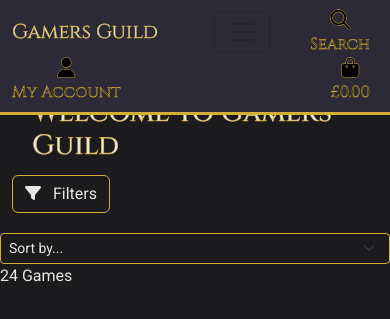
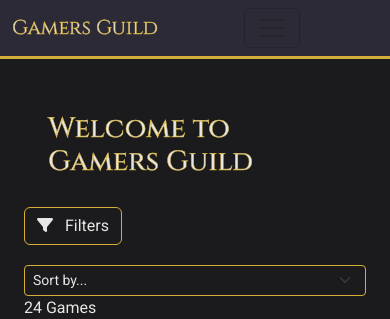
Before and after one commit to Lyd-W/gamers-guild, a Django app: page / in a window 390 px wide. Shown: the top 319 px of the page. Run offline with Django 4.2, Linux system fonts and the light colour scheme; data comes from the database, SQL or seed files in the repository; both versions use the stored data as it was after the commit; some libraries are stand-ins or nearby versions.

Commit message:
Style mobile layout

```diff
--- a/home/templates/home/index.html
+++ b/home/templates/home/index.html
@@ -19,13 +19,13 @@
   </section>
   <section class="games-container">
     <div class="sort-filter-container">
-      <section class="filter">
+      <section class="filter px-4">
         {% include "includes/mobile-game-filter.html" %}
         <div data-sticky-sidebar class="filter-sidebar d-none d-md-block">
           <p class="filter-header">Filter By:</p>
         </div>
       </section>
-      <section class="sort-dropdown">
+      <section class="sort-dropdown px-4">
         <select id="sort-selector" class="form-select form-select-sm">
           <option value="reset"
                   {% if current_sorting == 'None_None' %}selected{% endif %}>Sort by...</option>
@@ -166,7 +166,7 @@
           </div>
           <a href="{% url 'home' %}" class="btn clear-filters-btn">Clear Filters</a>
         </div>
-        <div class="container-fluid games">
+        <div class="container-fluid games px-4">
           <div class="card-display row">
             <div class="col-12 mt-3">
               <div class="row g-4">
--- a/shop/templates/shop/add_product.html
+++ b/shop/templates/shop/add_product.html
@@ -12,9 +12,9 @@
     </div>
 {% endblock page_header %}
 {% block content %}
-    <div class="checkout-page-title container">
+    <div class="add-product-page-title container">
         <div class="row">
-            <div class="col-12 col-md-6">
+            <div class="col">
                 <h2>Product Management</h2>
                 <h3>Add a Product</h3>
             </div>
--- a/shop/templates/shop/edit_product.html
+++ b/shop/templates/shop/edit_product.html
@@ -12,9 +12,9 @@
     </div>
 {% endblock page_header %}
 {% block content %}
-    <div class="checkout-page-title container">
+    <div class="edit-product-page-title container">
         <div class="row">
-            <div class="col-12 col-md-6">
+            <div class="col">
                 <h2>Product Management</h2>
                 <h3>Edit a Product</h3>
             </div>
--- a/shop/templates/shop/shop.html
+++ b/shop/templates/shop/shop.html
@@ -13,7 +13,7 @@
 {% endblock page_header %}
 {% block content %}
   <section class="shop-container">
-    <div class="sort-filter-container">
+    <div class="sort-filter-container px-4">
       <section class="filter">
             {% include "includes/mobile-game-filter.html" %}
       </section>
@@ -76,7 +76,7 @@
               </form>
             <a href="{% url 'shop' %}" class="btn clear-filters-btn">Clear Filters</a>
         </div>
-        <div class="products">
+        <div class="products px-4">
             <div class="row g-4">
             {% for product in products %}
               <div class="col-12 col-md-4 col-lg-3 d-flex">
--- a/static/css/base.css
+++ b/static/css/base.css
@@ -116,9 +116,10 @@ h1 {
 .home-page-title,
 .checkout-page-title,
 .login-page-title,
-.profile-title {
+.profile-title,
+.add-product-page-title,
+.edit-product-page-title {
    margin-top: 6rem;
-   padding-left: 2rem;
 }
 
 .categories {
@@ -139,7 +140,8 @@ h1 {
     justify-content: space-evenly;
 }
 
-.shop-page-title {
+.shop-page-title,
+.home-page-title {
   padding: 1rem 3rem;
 }
 
@@ -166,6 +168,10 @@ h1 {
 .shop-container, .games-container {
   display: flex;
   flex-direction: column;
+}
+
+.filters-btn {
+  margin-left: 0!important;
 }
 
 .filters-btn, .filters-btn:hover {
@@ -616,8 +622,7 @@ select option[value=""] {
 
 
 @media (min-width: 992px) {
-
-
+}
 
 @media (min-width: 1200px) {
 
--- a/templates/includes/mobile-shop-menu.html
+++ b/templates/includes/mobile-shop-menu.html
@@ -1,4 +1,4 @@
-<li class="nav-item dropdown">
+<li class="nav-item dropdown d-md-none">
   <a class="nav-link dropdown-toggle" href="#" id="shopDropdown" role="button" data-bs-toggle="dropdown">
     Shop
   </a>
--- a/templates/includes/mobile-top-header.html
+++ b/templates/includes/mobile-top-header.html
@@ -1,8 +1,32 @@
-<li class="list-inline-item">
-    <a class="text-black nav-link d-block d-md-none"
+<li class="list-inline-item dropdown">
+    <div class="dropdown-menu border-0" aria-labelledby="user-options">
+        {% if request.user.is_authenticated %}
+            {% if request.user.is_superuser %}
+                <a href="{% url 'add_product' %}" class="dropdown-item">Product Management</a>
+            {% endif %}
+            <a href="" class="dropdown-item">My Profile</a>
+            <a href="{% url 'account_logout' %}" class="dropdown-item">Logout</a>
+        {% else %}
+            <a href="{% url 'account_signup' %}" class="dropdown-item">Register</a>
+            <a href="{% url 'account_login' %}" class="dropdown-item">Login</a>
+        {% endif %}
+            <a class="nav-link d-block d-md-none"
+                href="#"
+                id="user-options"
+                data-bs-toggle="dropdown"
+                aria-haspopup="true"
+                aria-expanded="false">
+                <div class="text-center">
+                    <div>
+                        <i class="fas fa-user fa-lg"></i>
+                    </div>
+                    <p class="my-0">My Account</p>
+                </div>
+            </a>
+            <a class="nav-link d-block d-md-none"
                 href="#"
                 id="mobile-search"
-       data-toggle="dropdown"
+                data-bs-toggle="dropdown"
                 aria-haspopup="true"
                 aria-expanded="false">
                     <div class="text-center">
@@ -12,8 +36,7 @@
                         <p class="my-0">Search</p>
                     </div>
             </a>
-    <div class="dropdown-menu border-0 w-100 p-3 rounded-0 my-0"
-         aria-labelledby="mobile-search">
+        <div class="dropdown-menu border-0 w-100 p-3 rounded-0 my-0" aria-labelledby="mobile-search">
             <form class="form" method="GET" action="{% url 'shop' %}">
                 <div class="input-group w-100">
                     <input class="form-control "
@@ -28,48 +51,5 @@
                 </div>
             </form>
         </div>
-</li>
-<li class="list-inline-item dropdown">
-    <a class="text-black nav-link d-block d-md-none"
-       href="#"
-       id="user-options"
-       data-toggle="dropdown"
-       aria-haspopup="true"
-       aria-expanded="false">
-        <div class="text-center">
-            <div>
-                <i class="fas fa-user fa-lg"></i>
-            </div>
-            <p class="my-0">My Account</p>
-        </div>
-    </a>
-    <div class="dropdown-menu border-0" aria-labelledby="user-options">
-        {% if request.user.is_authenticated %}
-            {% if request.user.is_superuser %}
-                <a href="{% url 'add_product' %}" class="dropdown-item">Product Management</a>
-            {% endif %}
-            <a href="" class="dropdown-item">My Profile</a>
-            <a href="{% url 'account_logout' %}" class="dropdown-item">Logout</a>
-        {% else %}
-            <a href="{% url 'account_signup' %}" class="dropdown-item">Register</a>
-            <a href="{% url 'account_login' %}" class="dropdown-item">Login</a>
-        {% endif %}
     </div>
 </li>
-<li class="list-inline-item">
-    <a class="{% if grand_total %}text-primary fw-bold{% else %}text-black{% endif %} nav-link d-block d-md-none"
-       href="{% url 'view_bag' %}">
-        <div class="text-center">
-            <div>
-                <i class="fas fa-shopping-bag fa-lg"></i>
-            </div>
-            <p class="my-0">
-                {% if grand_total %}
-                    £{{ grand_total|floatformat:2 }}
-                {% else %}
-                    £0.00
-                {% endif %}
-            </p>
-        </div>
-    </a>
-</li>
```
Also changed, not shown: db.sqlite3, 1 other file. Lines whose indentation alone changed are shown as unchanged.
